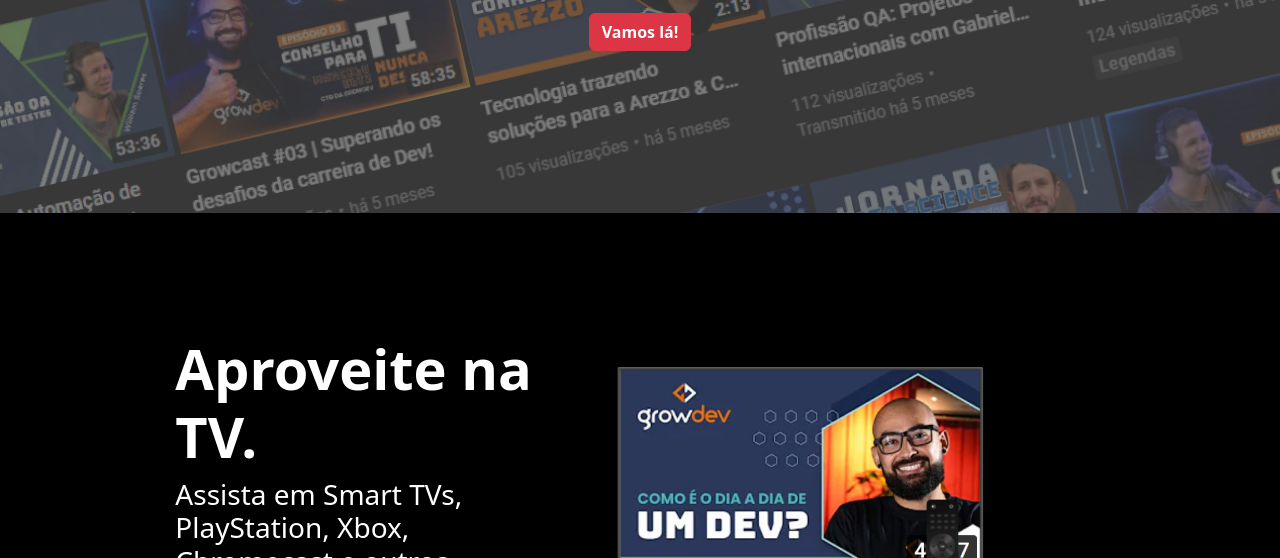
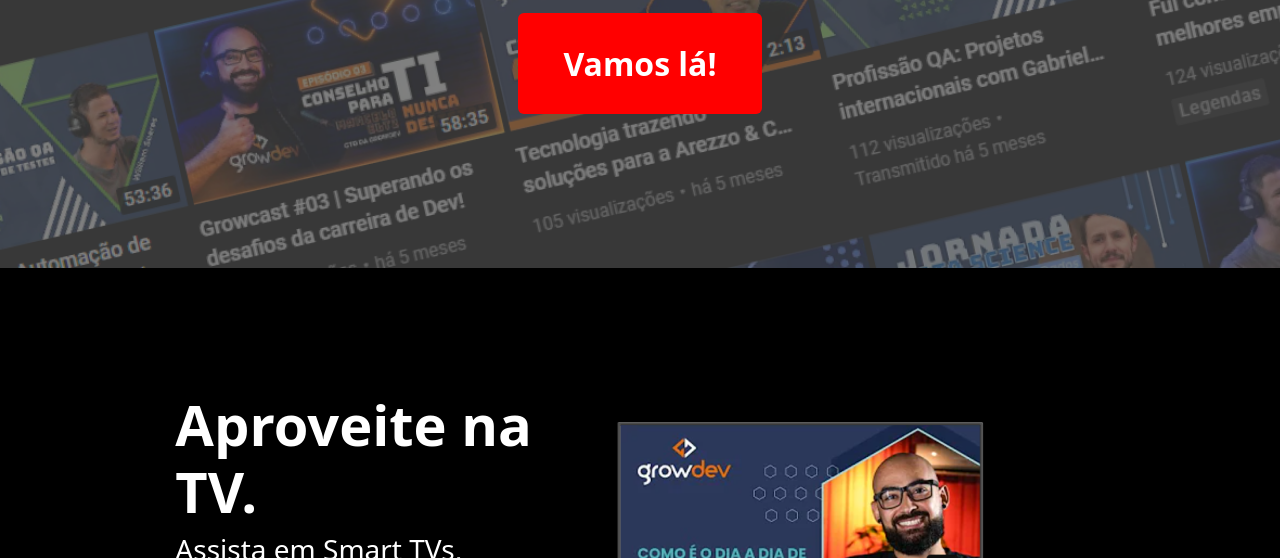
Before and after one commit to manubarb/Growflix, a plain HTML site: page index.html in a window 1280 px wide. Shown: the part 542-1100 px from the top of the page. Drawn offline with Linux system fonts and the light colour scheme.

Commit message:
criação do botão vermelho

```diff
--- a/css/style.css
+++ b/css/style.css
@@ -35,3 +35,18 @@
     background-color: #515c6f;
     opacity: 1;
 }
+
+.custom-btn{
+    background-color: red;
+    color:#fff;
+    font-size: 2.5vw ;
+    font-weight: 700;
+    padding-top: 2vw;
+    padding-bottom: 2vw;
+    padding-left: 3.5vw;
+    padding-right: 3.5vw;
+}
+
+.custom-btn:hover{
+    background-color: rgb(201, 0, 0)
+}
--- a/index.html
+++ b/index.html
@@ -25,7 +25,7 @@
                             <p class="h5 fw-normal">Pronto para assistir?</p>
                         </div>
                         <div class="mt-3">
-                            <button class="btn btn-danger h3 fw-bold">Vamos lá!</button>
+                            <button class="btn custom-btn">Vamos lá!</button>
                         </div>
                     </div>
             </div>
```
